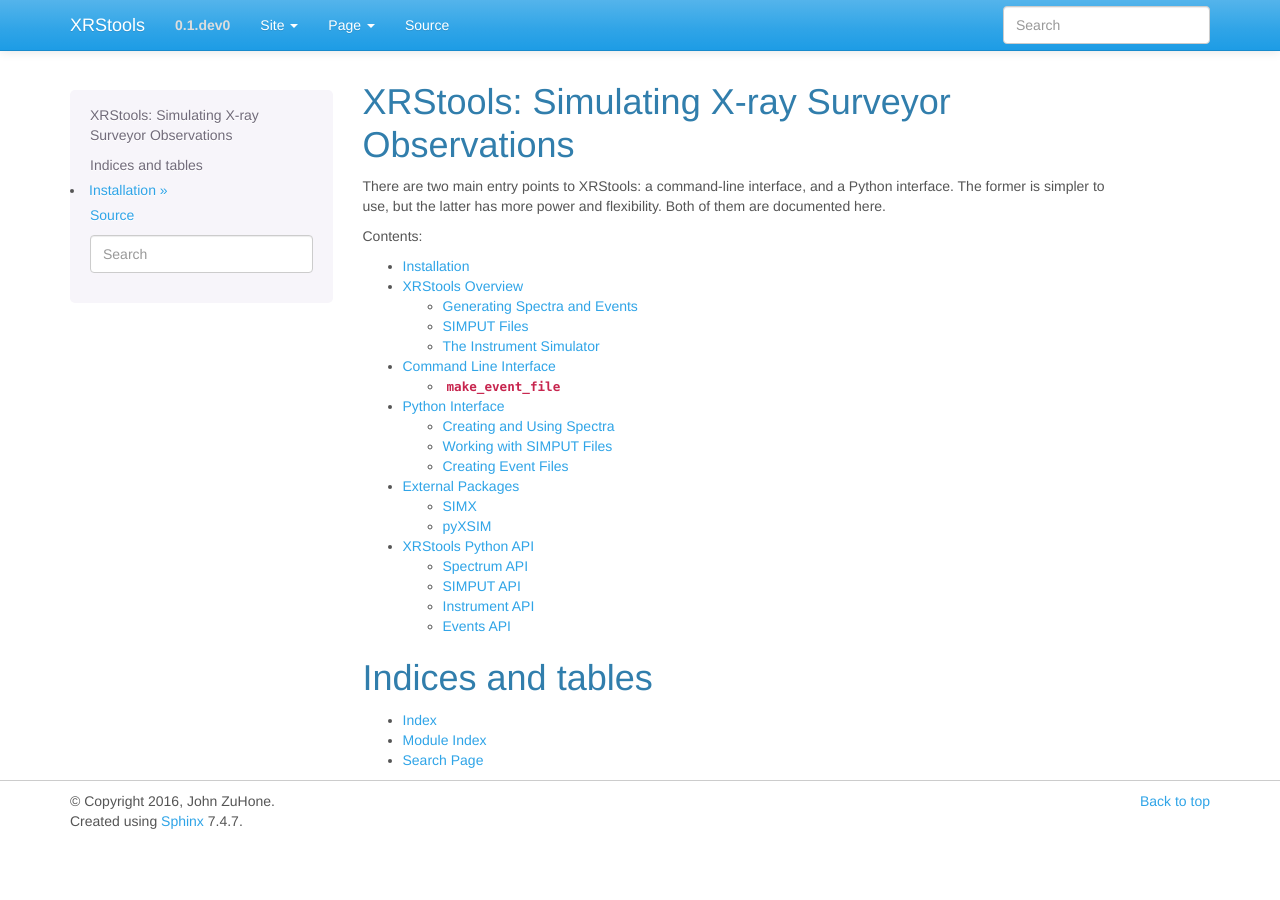
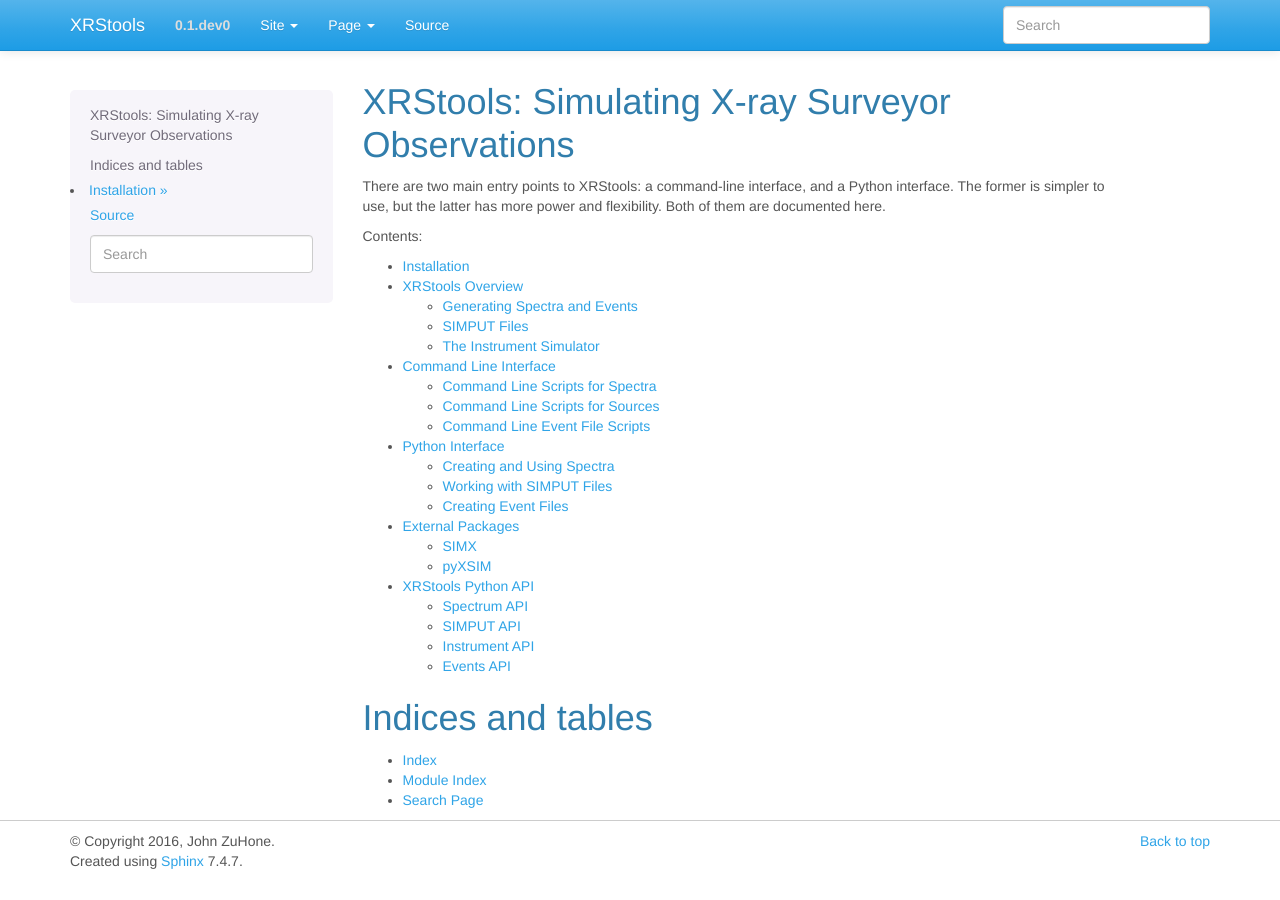
Before and after one commit to lynx-x-ray-observatory/soxs, a Sphinx documentation site: the page built from doc/source/index.rst, in a window 1280 px wide. Built offline with Sphinx 7.4.7, drawn with Linux system fonts in a browser that asks for light colours.

Commit message:
Re-organizing command line docs

```diff
--- a/doc/source/command_line/make_event_file.rst
+++ b/doc/source/command_line/events.rst
@@ -1,7 +1,10 @@
-.. _make-event-file:
+.. _cmd-events:
+
+Command Line Event File Scripts
+===============================
 
 ``make_event_file``
-===================
+-------------------
 
 The ``make_event_file`` script takes a SIMPUT file and generates a simulated observation
 in a standard event file format which can then be processed by standard tools such as
@@ -28,7 +31,7 @@
       --clobber    Whether or not to clobber an existing file with the same name.
 
 Examples
---------
+++++++++
 
 This example uses the pre-built HDXI instrument specification.
 
--- a/doc/source/command_line/index.rst
+++ b/doc/source/command_line/index.rst
@@ -8,4 +8,6 @@
 .. toctree::
    :maxdepth: 1
 
-   make_event_file
+   spectra
+   sources
+   events
--- /dev/null
+++ b/doc/source/command_line/spectra.rst
@@ -0,0 +1,19 @@
+.. _cmd-spectra:
+
+Command Line Scripts for Spectra
+================================
+
+These are scripts that create spectra for use by other modules in XRStools.
+
+``make_thermal_spectrum``
+-------------------------
+
+Examples
+++++++++
+
+
+``make_powerlaw_spectrum``
+--------------------------
+
+Examples
+++++++++
```
Also changed, not shown: doc/source/command_line/sources.rst (added, +25 -0 lines).
